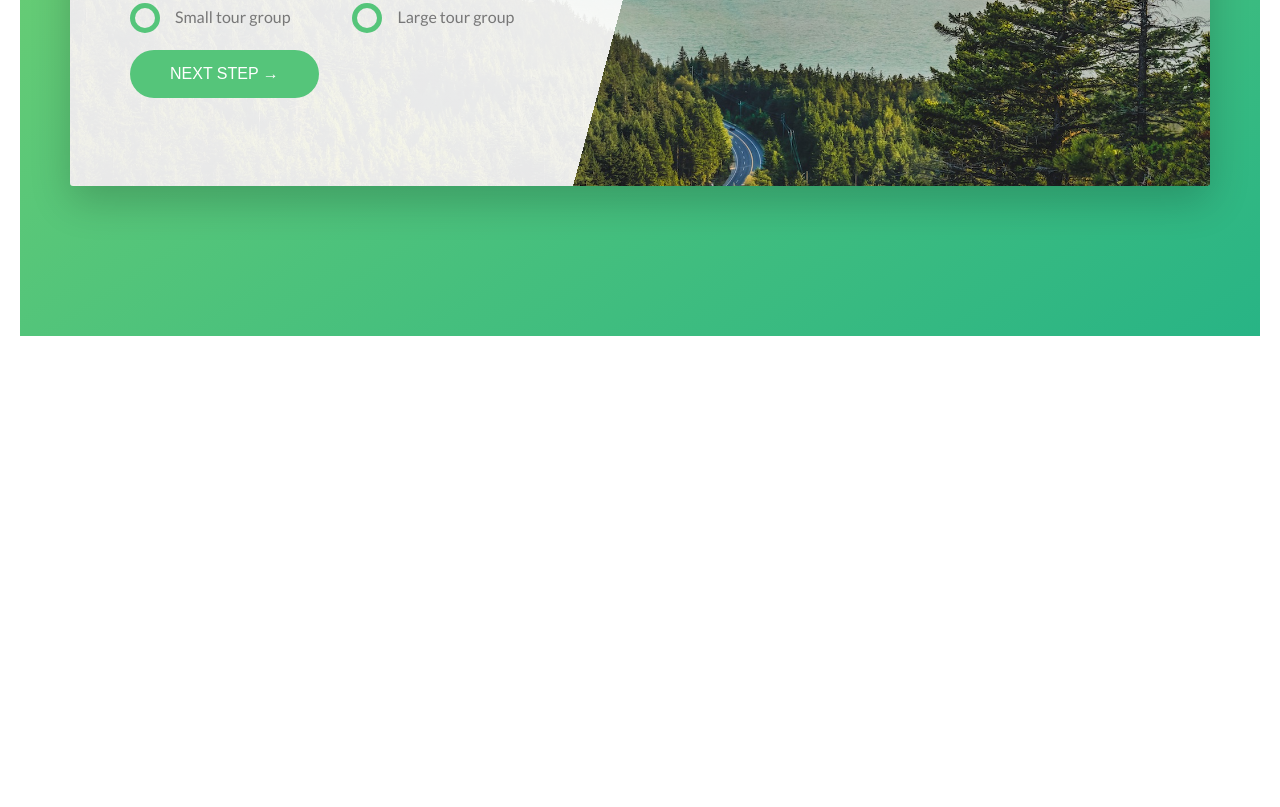
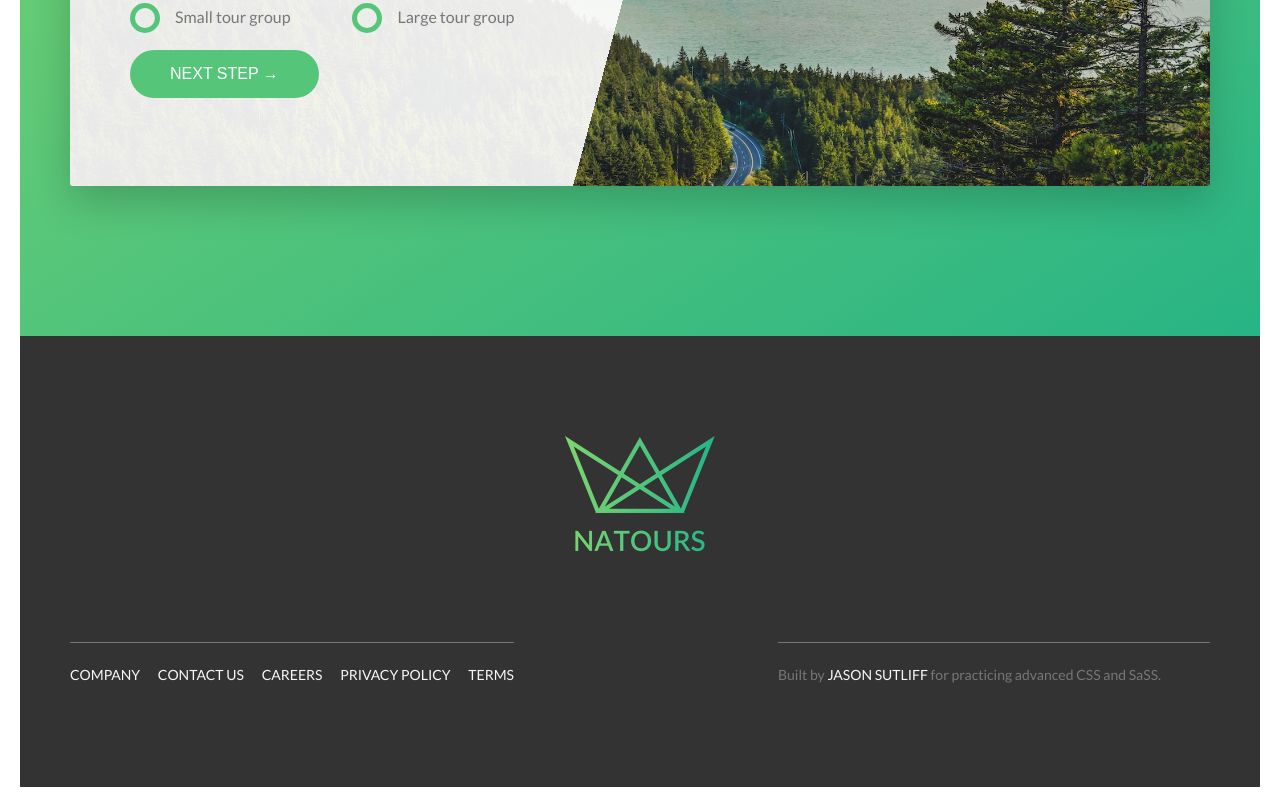
Before and after one commit to JSutliff/cssPractice, a website: page index.html in a window 1280 px wide. Shown: the part 4955-5762 px from the top of the page. Before the commit the page ends 5311 px from the top, so only its background shows below. Drawn offline with Linux system fonts and the light colour scheme.

Commit message:
added and styled footer

```diff
--- a/index.html
+++ b/index.html
@@ -374,7 +374,6 @@
                     >
                   </div>
 
-
                   <div class="form__radio-group">
                     <input
                       type="radio"
@@ -398,6 +397,30 @@
         </div>
       </section>
     </main>
+
+    <footer class="footer">
+      <div class="footer__logo-box">
+        <img src="img/logo-green-2x.png" alt="" class="footer__logo">
+      </div>
+      <div class="row">
+        <div class="col-1-of-2">
+          <div class="footer__navigation">
+            <ul class="footer__list">
+              <li class="footer__item"><a href="#" class="footer__link">Company</a></li>
+              <li class="footer__item"><a href="#" class="footer__link">Contact us</a></li>
+              <li class="footer__item"><a href="#" class="footer__link">Careers</a></li>
+              <li class="footer__item"><a href="#" class="footer__link">Privacy Policy</a></li>
+              <li class="footer__item"><a href="#" class="footer__link">Terms</a></li>
+            </ul>
+          </div>
+        </div>
+        <div class="col-1-of-2">
+          <p class="footer__copyright">
+            Built by <a href="#" class="footer__link">Jason Sutliff</a> for practicing advanced CSS and SaSS.
+          </p>
+        </div>
+      </div>
+    </footer>
 
     <!-- <section class="grid-test">
           <div class="row">
--- a/sass/abstracts/_variables.scss
+++ b/sass/abstracts/_variables.scss
@@ -11,7 +11,7 @@ $color-tertiary-dark: #5643fa;
 
 $color-grey-dark: #777;
 $color-grey-dark2: #999;
-
+$color-grey-dark3: #333;
 
 $color-white: #fff;
 $color-black: black;
--- /dev/null
+++ b/sass/layout/_footer.scss
@@ -0,0 +1,60 @@
+.footer {
+  background-color: $color-grey-dark3;
+  padding: 10rem 0;
+  font-size: 1.4rem;
+
+  &__logo-box {
+    text-align: center;
+    margin-bottom: 8rem;
+  }
+
+  &__logo {
+    width: 15rem;
+    height: auto;
+  }
+
+  &__navigation {
+    border-top: 1px solid $color-grey-dark;
+    padding-top: 2rem;
+    display: inline-block;
+  }
+
+  &__list {
+    list-style: none;
+  }
+
+  &__item {
+    display: inline-block;
+
+    &:not(:last-child) {
+      margin-right: 1.5rem;
+    }
+  }
+
+  &__link {
+    &:link,
+    &:visited {
+      color: $color-grey-light-1;
+      background-color: $color-grey-dark3;
+      text-decoration: none;
+      text-transform: uppercase;
+      display: inline-block;
+      transition: all .2s;
+    }
+
+    &:hover,
+    &:active {
+      color: $color-primary;
+      box-shadow: 0 1rem 2rem rgba($color-black, .4);
+      transform: rotate(5deg) scale(1.3);
+    }
+
+
+  }
+  &__copyright {
+    border-top: 1px solid $color-grey-dark;
+  padding-top: 2rem;
+  width: 80%;
+  float: right;
+  }
+}
--- a/sass/main.scss
+++ b/sass/main.scss
@@ -17,5 +17,6 @@
 
 @import "layout/grid";
 @import "layout/header";
+@import "layout/footer";
 
 @import "pages/home";
```
Also changed, not shown: css/style.css.
